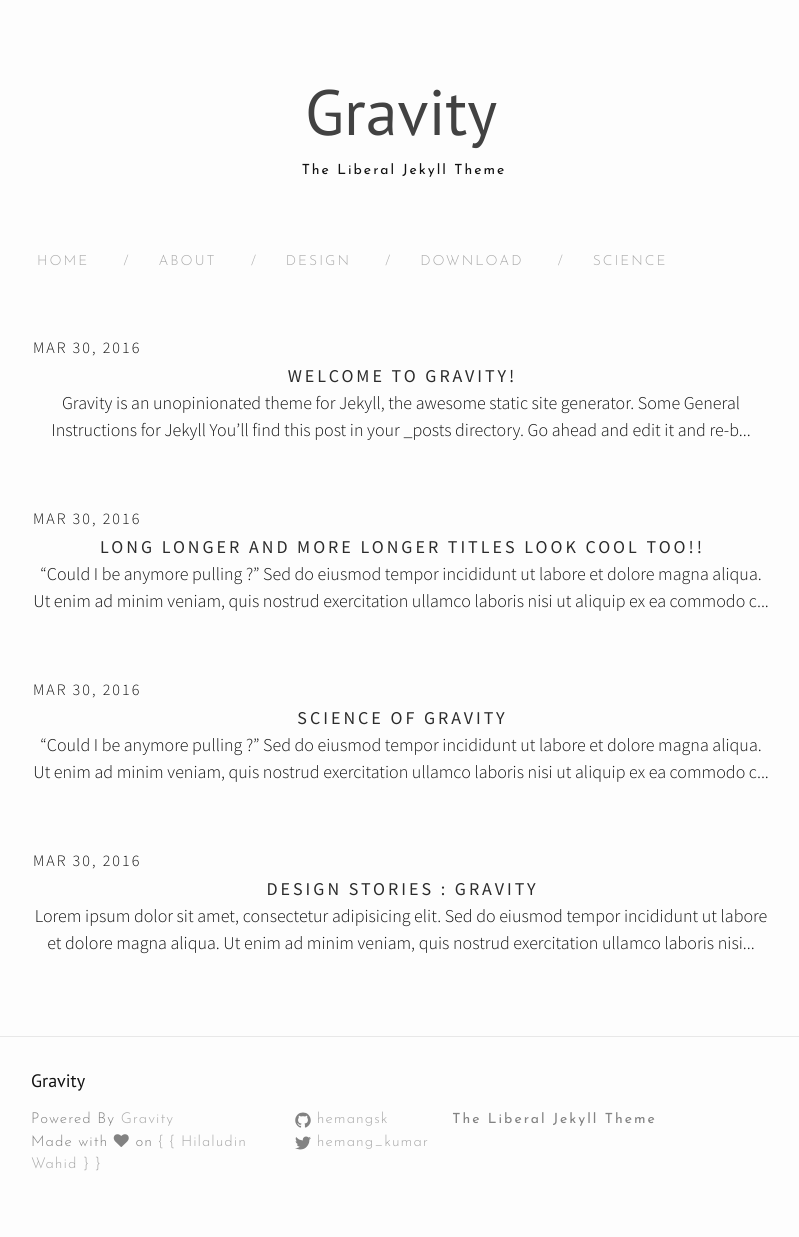
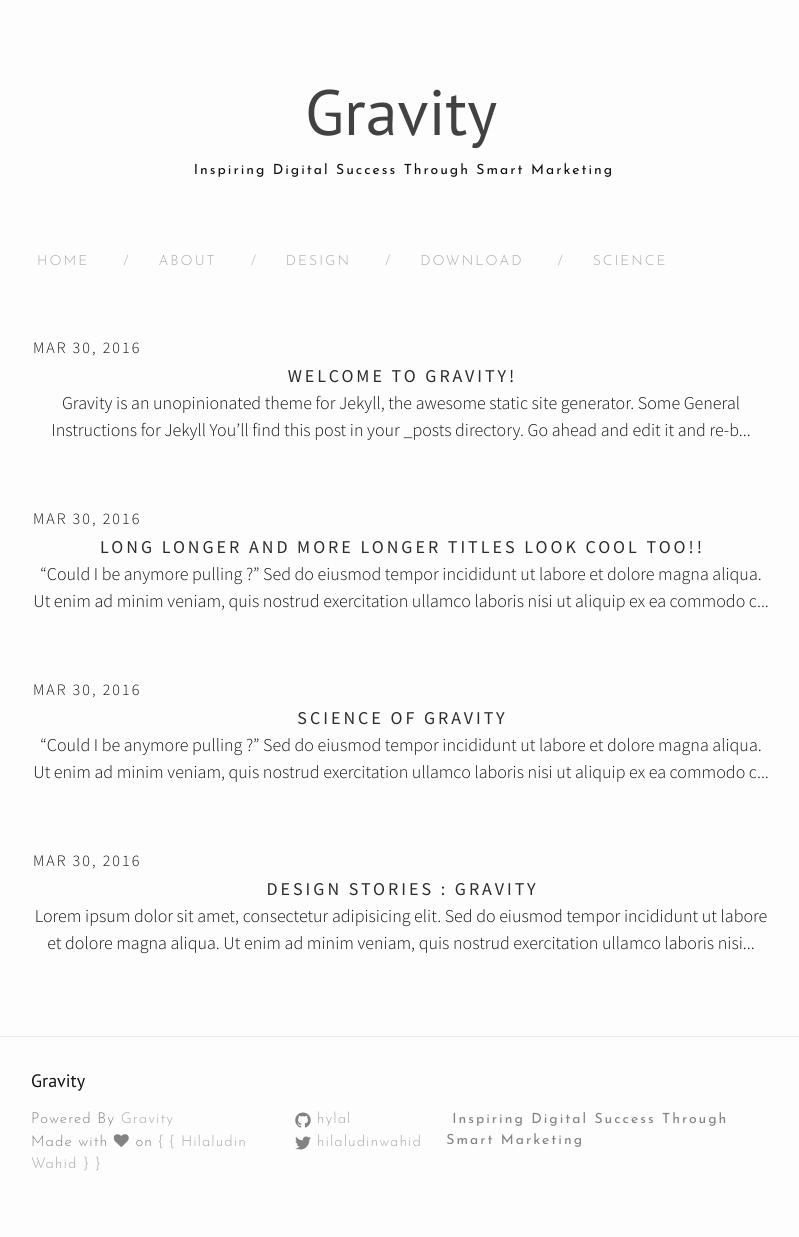
Before and after one commit to hylal/hilaludinwahid.github.io, a Jekyll site: the page built from index.html, in a window 1280 px wide. Shown: the whole page, without its empty margins (239-1038 px from the left). Built offline with Jekyll 4.4.1, drawn with Linux system fonts in a browser that asks for light colours; nearby versions of some CDN libraries; the list of posts is cut into pages by our own code.

Commit message:
Update _config.yml

```diff
--- a/_config.yml
+++ b/_config.yml
@@ -7,12 +7,12 @@
 
 # Site settings
 title: Gravity
-email: hemangsk@gmail.com
-description: The Liberal Jekyll Theme
+email: hilaludinwahid@gmail.com
+description: Inspiring Digital Success Through Smart Marketing
 baseurl: "" # the subpath of your site, e.g. /blog
-url: "http://yourdomain.com" # the base hostname & protocol for your site
-twitter_username: hemang_kumar
-github_username:  hemangsk
+url: "http://hylal.github.io" # the base hostname & protocol for your site
+twitter_username: hilaludinwahid
+github_username:  hylal
 paginate: 5
 theme-dark: false #Set to true to change to dark website theme
 
```
